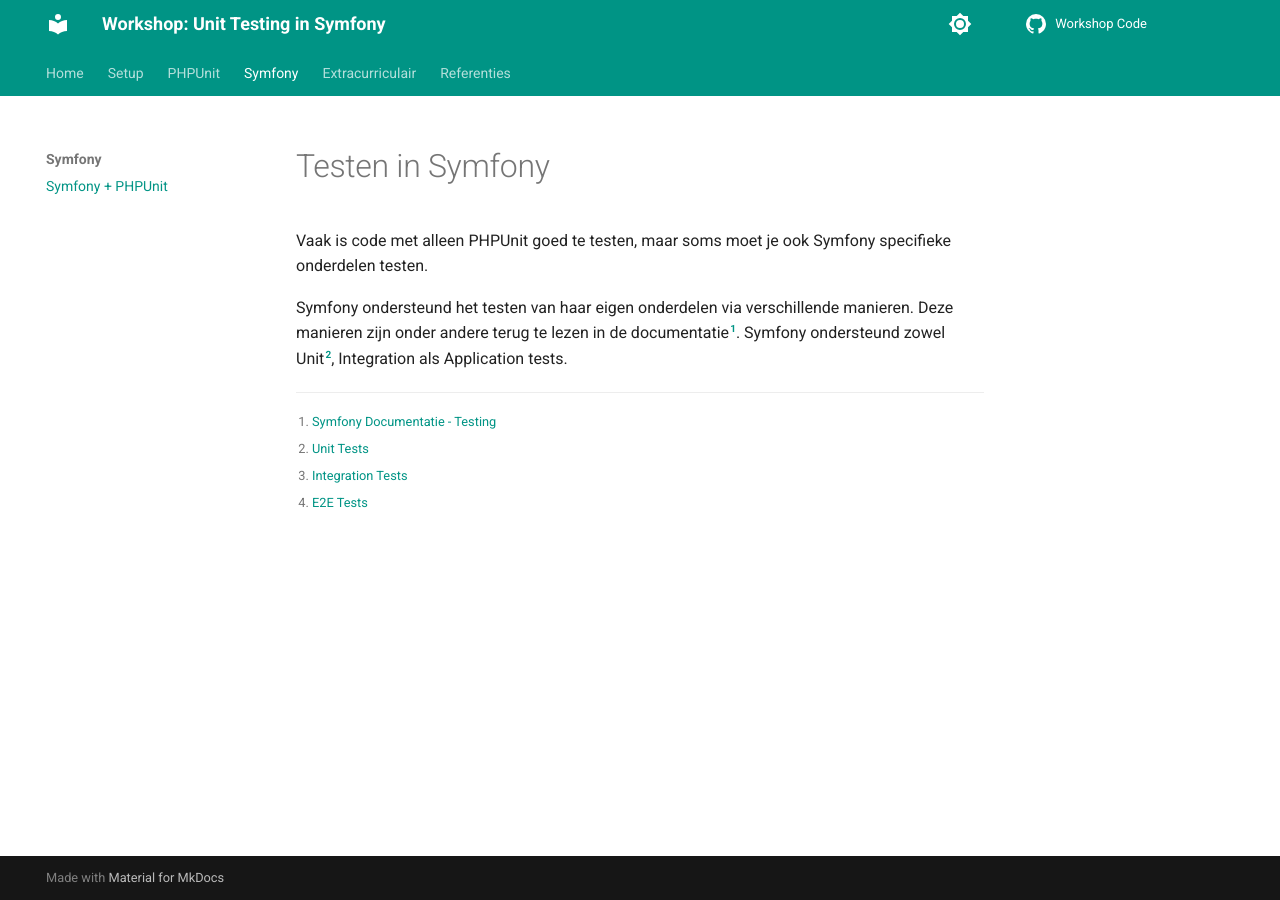
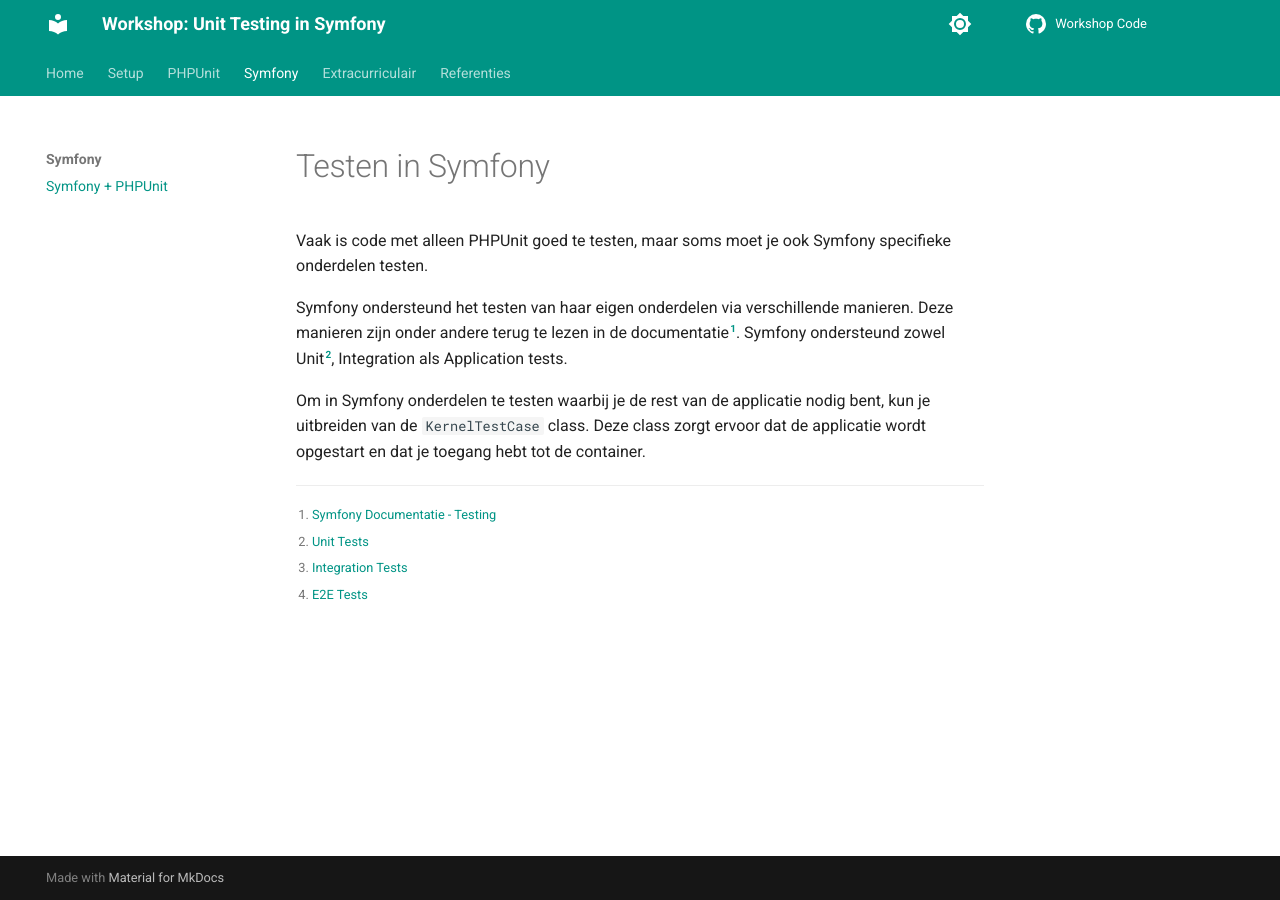
Before and after one commit to wimulkeman/symfony-unit-test-workshop-docs, an MkDocs documentation site: the page built from docs/tabs/Symfony/testen-binnen-symfony.md, in a window 1280 px wide. Built offline with MkDocs 1.6.1 and Material for MkDocs 9.7.7, drawn with Linux system fonts in a browser that asks for light colours; comment, search, counter and statistics services are not loaded.

Commit message:
docs(symfony): describe the KernelTestCase for testing Symfony parts

```diff
--- a/docs/tabs/Symfony/testen-binnen-symfony.md
+++ b/docs/tabs/Symfony/testen-binnen-symfony.md
@@ -8,6 +8,10 @@
 Deze manieren zijn onder andere terug te lezen in de documentatie[^symfony-test-documentatie].
 Symfony ondersteund zowel Unit[^Unit Test], Integration als Application tests.
 
+Om in Symfony onderdelen te testen waarbij je de rest van de applicatie nodig bent, kun je uitbreiden
+van de `KernelTestCase` class. Deze class zorgt ervoor dat de applicatie wordt opgestart en dat je
+toegang hebt tot de container.
+
 [^symfony-test-documentatie]: [Symfony Documentatie - Testing](https://symfony.com/doc/current/testing.html){target=_blank}
 
 [^Unit Test]: [Unit Tests](/tabs/Referenties/e2e-vs-unit-vs-integration-test/#unit-tests)
```
